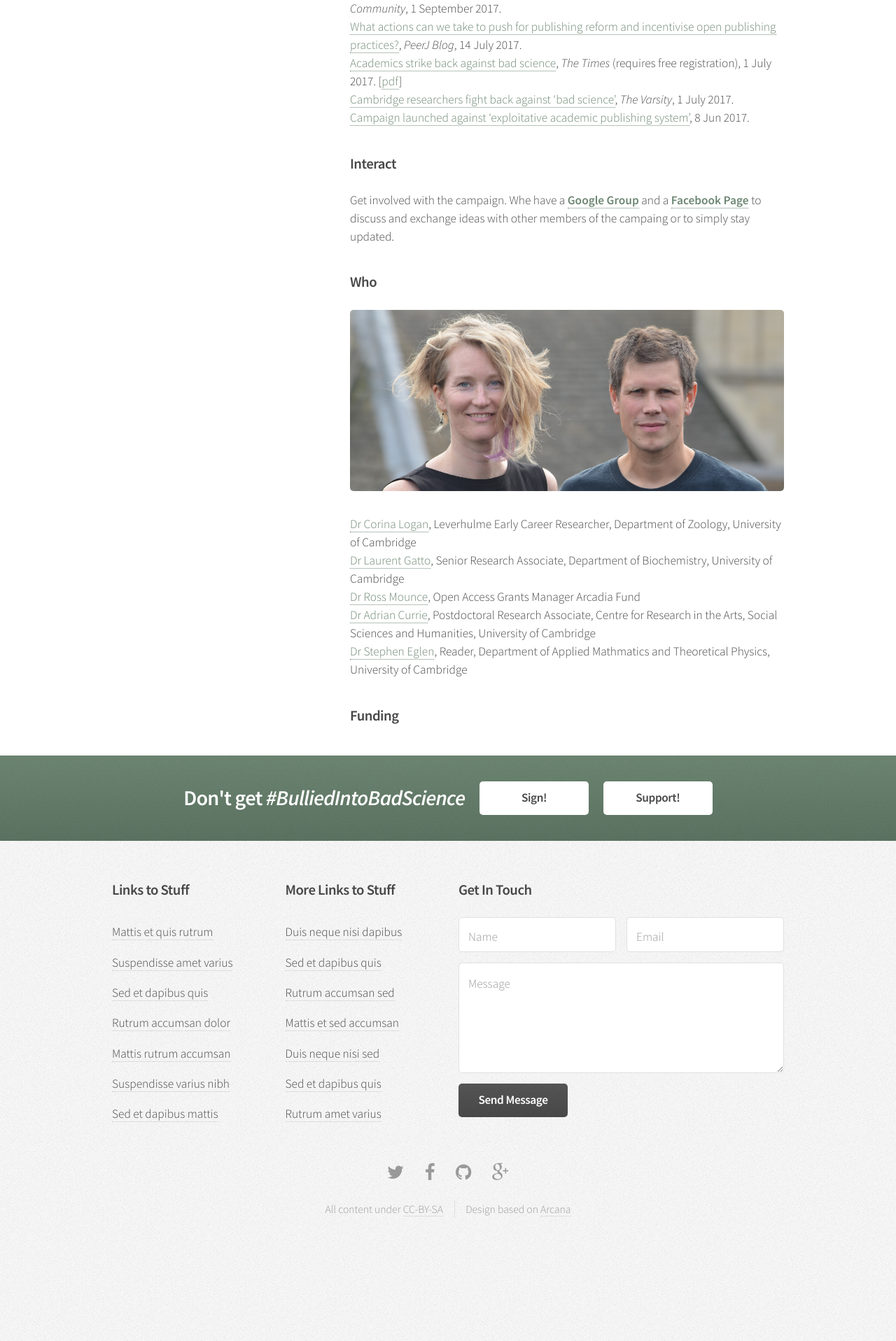
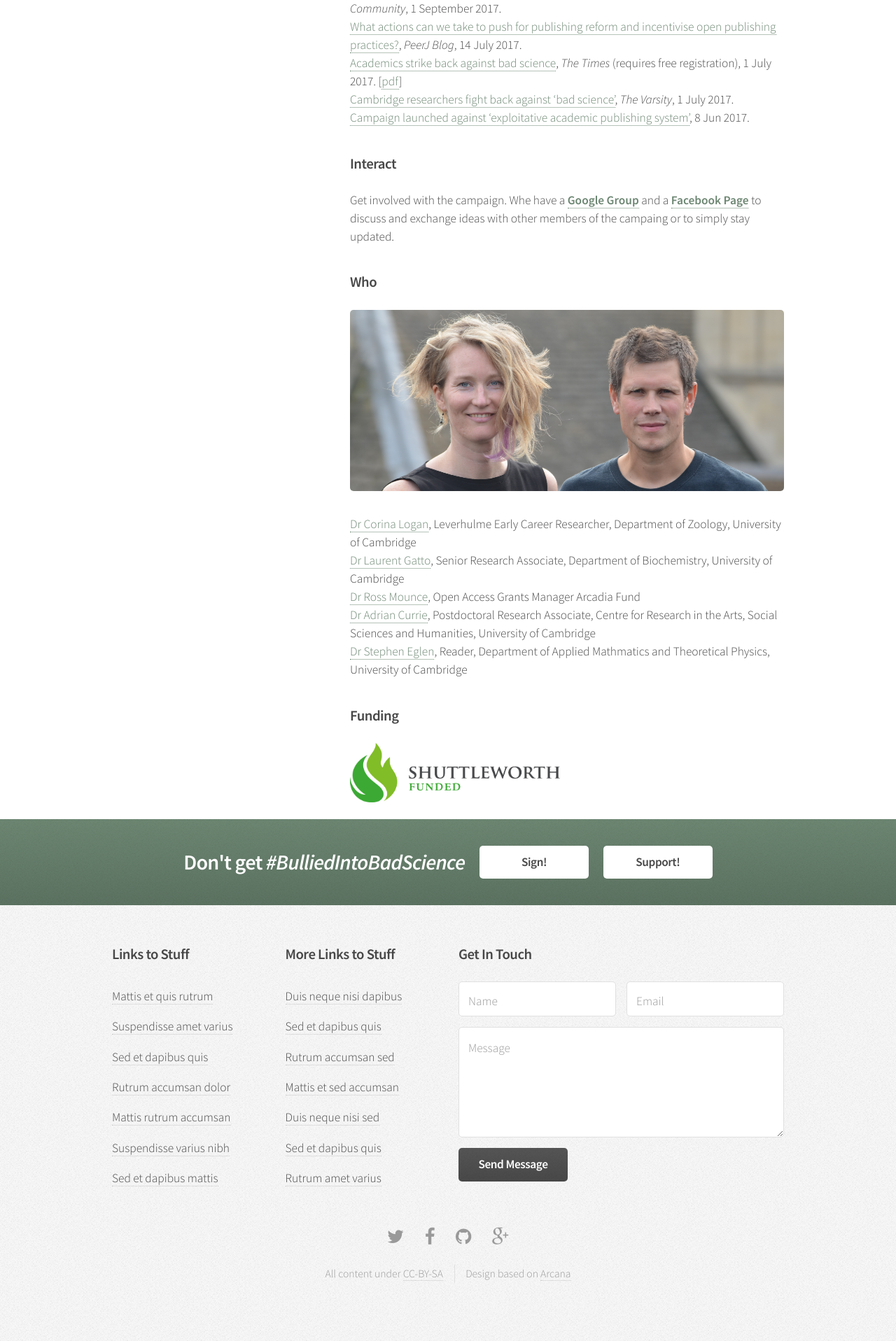
Before and after one commit to BulliedIntoBadScience/BulliedIntoBadScience.org, a Jekyll site: the page built from more/index.html, in a window 1280 px wide. Shown: the part 1211-3128 px from the top of the page at 70% size. Built offline with Jekyll 4.4.1, drawn with Linux system fonts in a browser that asks for light colours; before the commit the page ends 3036 px from its top, so only the background shows below that.

Commit message:
add funding

```diff
--- a/more/index.html
+++ b/more/index.html
@@ -103,6 +103,7 @@ layout: default
 
 	    <h3>Funding</h3><a name="funding"></a>
 
+	    <span><img width="300px" src="{{ site.baseurl }}/assets/images/ShuttleworthFunded.jpg" alt="" /></span>
 
 	    </div>
 
```
Also changed, not shown: assets/images/ShuttleworthFunded.jpg (added).
